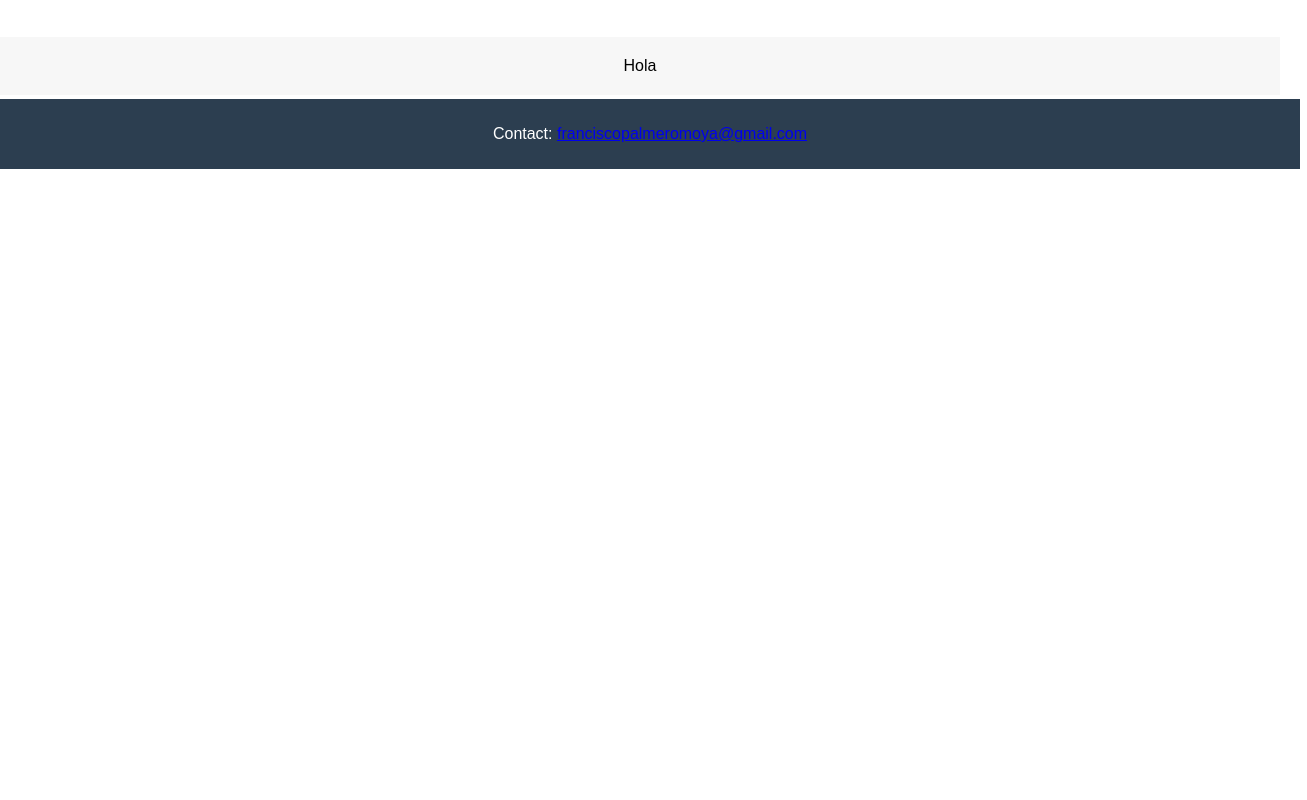
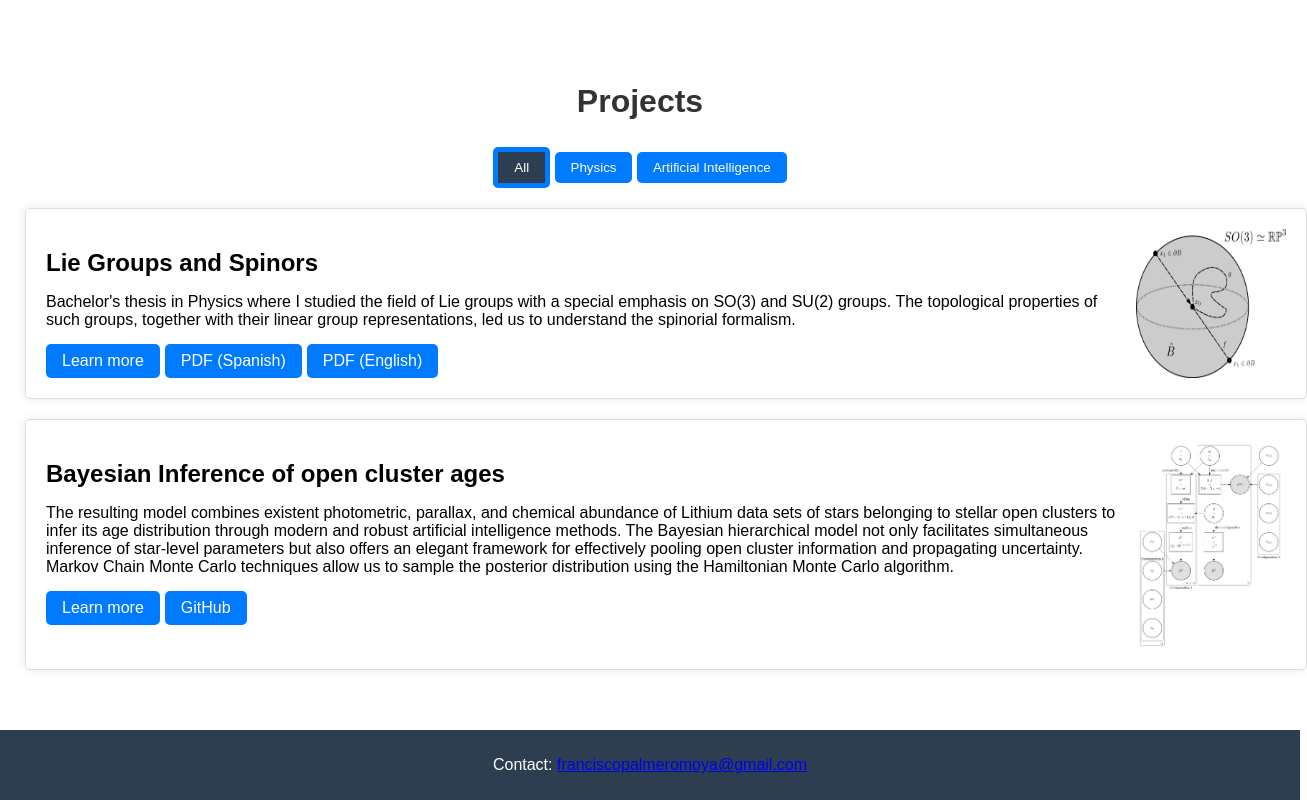
Before and after one commit to franciscopalmeromoya/franciscopalmeromoya.github.io, a plain HTML site: page index.html in a window 1280 px wide. Shown: the part 631-1431 px from the top of the page, 1307 px wide, since content can reach past the window. Before the commit the page ends 800 px from the top, so only its background shows below. Drawn offline with Linux system fonts and the light colour scheme.

Commit message:
update content

```diff
--- a/index.html
+++ b/index.html
@@ -5,6 +5,7 @@
     <meta name="viewport" content="width=device-width, initial-scale=1.0">
     <link rel="stylesheet" href="styles.css">
     <script src="https://kit.fontawesome.com/67c8b50273.js" crossorigin="anonymous"></script>
+    <script src="js/script.js"></script>
     <link rel="icon" href="img/icon.png" type="image/png">
     <title>Francisco Palmero</title>
 </head>
@@ -113,7 +114,15 @@
         </div>
     </section>
     <section id="projects">
-        Hola
+        <h1>Projects</h1>
+        <div id="project-filters">
+            <button onclick="filterProjects('all')" class="active" data-category="all">All</button>
+            <button onclick="filterProjects('physics')" data-category="physics">Physics</button>
+            <button onclick="filterProjects('ai')" data-category="ai">Artificial Intelligence</button>
+        </div>
+        <div id="project-list">
+            <!-- Your projects will be dynamically added here -->
+        </div>
     </section>
 
     <footer>
--- /dev/null
+++ b/js/script.js
@@ -0,0 +1,93 @@
+// Sample project data (replace this with your actual projects)
+// Sample project data (replace this with your actual projects)
+// Sample project data (replace this with your actual projects)
+const projects = [
+    {
+        title: 'Lie Groups and Spinors',
+        category: 'physics',
+        description: "Bachelor's thesis in Physics where I studied the field of Lie groups with a special emphasis on SO(3) and SU(2) groups. The topological properties of such groups, together with their linear group representations, led us to understand the spinorial formalism.",
+        imageUrl: 'img/SO3.png',
+        links: [
+            { label: 'Learn more', url: 'projects/physics/lie.html' },
+            { label: 'PDF (Spanish)', url: 'files/bscthesis.pdf' },
+            { label: 'PDF (English)', url: '' }
+        ]
+    },
+    {
+        title: 'Bayesian Inference of open cluster ages',
+        category: 'ai',
+        description: 'The resulting model combines existent photometric, parallax, and chemical abundance of Lithium data sets of stars belonging to stellar open clusters to infer its age distribution through modern and robust artificial intelligence methods. The Bayesian hierarchical model not only facilitates simultaneous inference of star-level parameters but also offers an elegant framework for effectively pooling open cluster information and propagating uncertainty. Markov Chain Monte Carlo techniques allow us to sample the posterior distribution using the Hamiltonian Monte Carlo algorithm.',
+        imageUrl: 'img/model.png',
+        links: [
+            { label: 'Learn more', url: 'projects/ai/biosc.html' },
+            { label: 'GitHub', url: 'https://github.com/franciscopalmeromoya/biosc' }
+        ]
+    },
+    // Add more projects as needed
+];
+
+
+
+// Function to filter and display projects based on the selected category
+function filterProjects(category) {
+    const projectList = document.getElementById('project-list');
+    projectList.innerHTML = '';
+
+    const filteredProjects = category === 'all' ? projects : projects.filter(project => project.category === category);
+
+    filteredProjects.forEach(project => {
+        const projectItem = document.createElement('div');
+        projectItem.classList.add('project-item');
+
+        const contentContainer = document.createElement('div');
+
+        const titleElement = document.createElement('h2');
+        titleElement.textContent = project.title;
+        contentContainer.appendChild(titleElement);
+
+        const descriptionElement = document.createElement('p');
+        descriptionElement.textContent = project.description;
+        contentContainer.appendChild(descriptionElement);
+
+        const linksContainer = document.createElement('div');
+        linksContainer.classList.add('project-links');
+
+        project.links.forEach(link => {
+            const linkButton = document.createElement('a');
+            linkButton.textContent = link.label;
+            linkButton.href = link.url;
+            linkButton.target = '_blank'; // Open link in a new tab
+            linkButton.classList.add('project-link');
+            linksContainer.appendChild(linkButton);
+        });
+
+        contentContainer.appendChild(linksContainer);
+        projectItem.appendChild(contentContainer);
+
+        const imageElement = document.createElement('img');
+        imageElement.src = project.imageUrl;
+        imageElement.alt = project.title;
+        projectItem.appendChild(imageElement);
+
+        projectList.appendChild(projectItem);
+    });
+
+    // Remove the "active" class from all buttons
+    const buttons = document.querySelectorAll('#project-filters button');
+    buttons.forEach(button => {
+        button.classList.remove('active');
+    });
+
+    // Add the "active" class to the clicked button
+    const clickedButton = document.querySelector(`#project-filters button[data-category="${category}"]`);
+    if (clickedButton) {
+        clickedButton.classList.add('active');
+    }
+}
+
+
+
+// Load all projects by default after the DOM has fully loaded
+window.onload = function() {
+    filterProjects('all');
+};
--- a/styles.css
+++ b/styles.css
@@ -52,7 +52,7 @@ footer {
     color: #fff;
     text-align: center;
     padding: 10px;
-    position: fixed;
+    margin-top: 20px;
     bottom: 0;
     width: 100%;
 }
@@ -219,5 +219,90 @@ footer {
 }
 
 #projects {
-    background-color: #f7f7f7;
+    padding: 20px;
+    display: block;
 }
+
+#projects h1 {
+    text-align: center; /* Center the title */
+    font-size: 2em; /* Adjust the font size as needed */
+    color: #333; /* Set the text color */
+}
+
+#project-filters {
+    margin-bottom: 20px;
+    text-align: center;
+}
+
+#project-filters button {
+    cursor: pointer;
+    margin: 0;
+    padding: 8px 16px;
+    background-color: #007BFF;
+    color: #fff;
+    border: none;
+    border-radius: 5px;
+    display: inline-block;
+}
+
+#project-filters button.active {
+    border: 5px solid #007BFF;
+    background-color: #2c3e50;
+}
+
+#project-list {
+    display: block; /* Change from flex to block */
+}
+
+.project-item {
+    width: 100%;
+    margin-bottom: 20px;
+    margin-left: 5px;
+    padding: 20px;
+    border: 1px solid #ddd;
+    border-radius: 5px;
+    box-shadow: 0 0 10px rgba(0, 0, 0, 0.1);
+    display: flex;
+}
+
+.project-item img {
+    width: 150px; /* Set the width of the image as needed */
+    margin-left: auto; /* Adjust the margin to create space between content and image */
+    margin-right: auto;
+    order: 2; /* Set the order to appear at the end of the flex container */
+}
+
+.project-item div {
+    order: 1; /* Set the order to appear at the beginning of the flex container */
+}
+
+.project-item h2 {
+    font-size: 1.5em;
+    margin-bottom: 10px;
+}
+
+.project-item p {
+    margin-bottom: 15px;
+    margin-right: 10px;
+}
+
+.project-links {
+    display: flex;
+    justify-content: left;
+}
+
+.project-link {
+    cursor: pointer;
+    padding: 8px 16px;
+    background-color: #007BFF;
+    color: #fff;
+    text-decoration: none;
+    border: none;
+    border-radius: 5px;
+    display: inline-block;
+    margin-right: 5px;
+}
+
+.project-link:hover {
+    background-color: #0056b3;
+}
```
Also changed, not shown: projects/physics/lie.html (added, +11 -0 lines), img/SO3.png (added), img/model.png (added), projects/ai/biosc.html (added), 2 other files.
